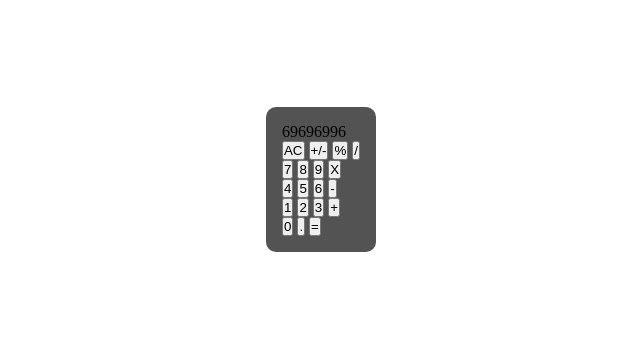
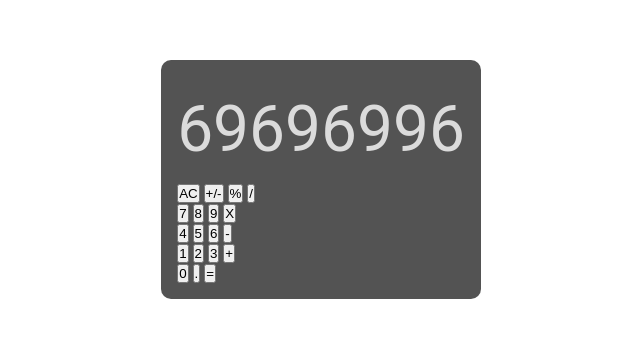
Before and after one commit to bima-taruna/project-calculator, a plain HTML site: page index.html in a window 1280 px wide. Shown: the part 221-558 px from the top of the page, without its empty margins (319-959 px from the left). Drawn offline with Linux system fonts and the light colour scheme.

Commit message:
style the display section

```diff
--- a/style.css
+++ b/style.css
@@ -10,6 +10,7 @@ body {
     display: flex;
     justify-content: center;
     align-items: center;
+    font-family: Roboto, sans-serif;
 }
 
 .calc-body {
@@ -19,3 +20,9 @@ body {
     display: flex;
     flex-direction: column;
 }
+
+.display {
+    font-size: 64px;
+    color: rgb(219, 219, 219);
+    padding: 16px 0px;
+}
```
